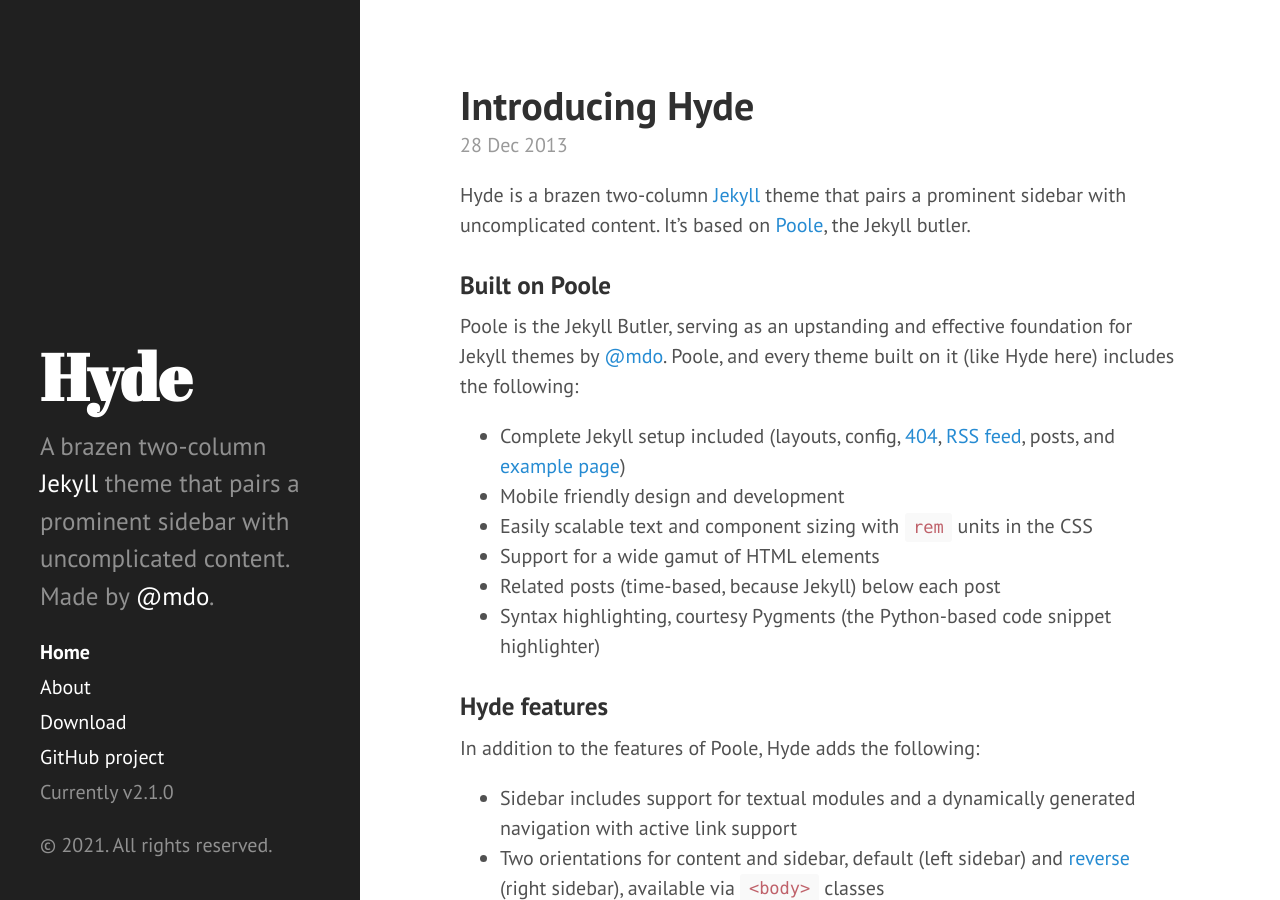
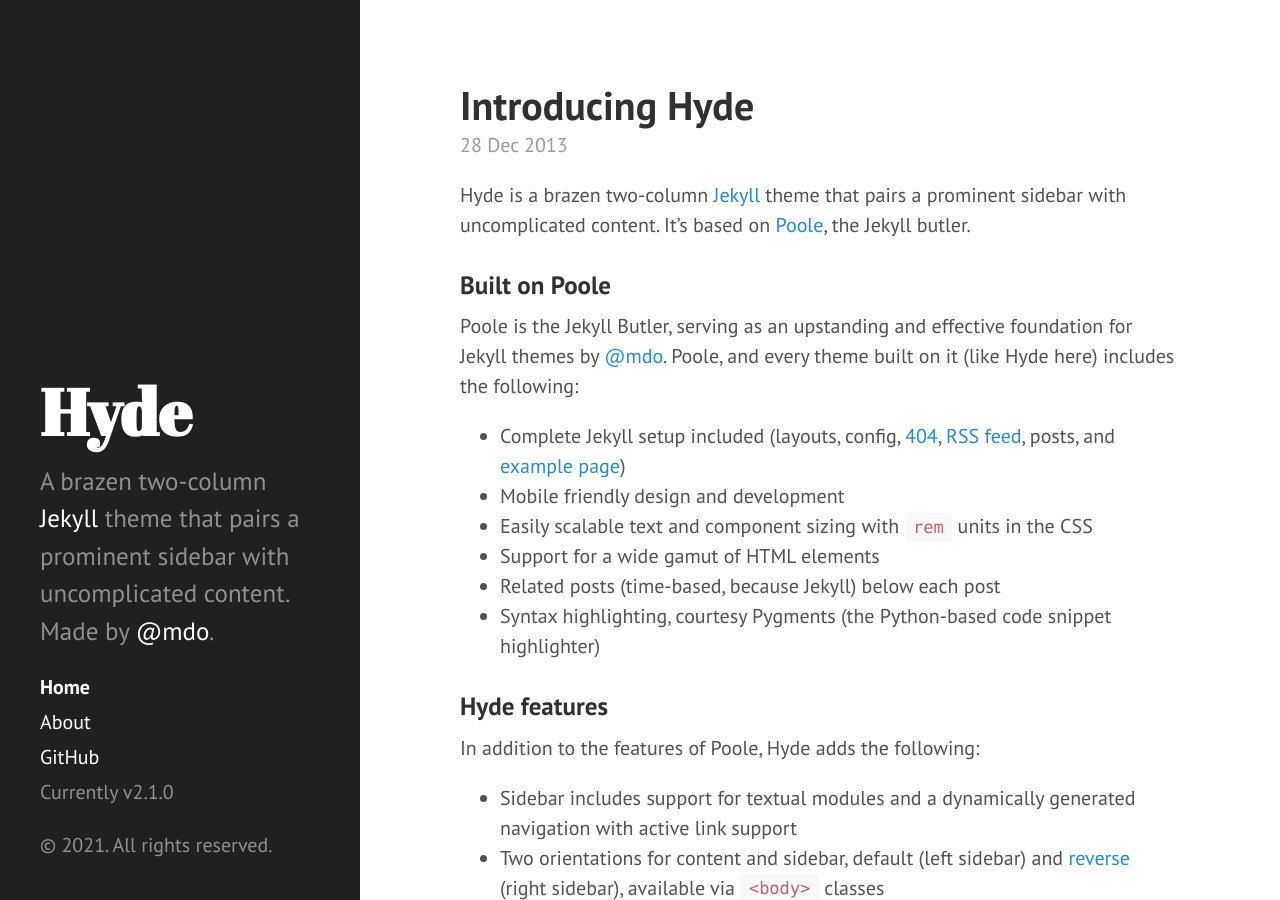
Before and after one commit to pparkddo/pparkddo.github.io, a Jekyll site: the page built from index.html, in a window 1280 px wide and 900 px high. Built offline with Jekyll 4.4.1, drawn with Linux system fonts in a browser that asks for light colours; the list of posts is cut into pages by our own code.

```diff
--- a/CNAME
+++ /dev/null
@@ -1 +0,0 @@
-hyde.getpoole.com
--- a/_config.yml
+++ b/_config.yml
@@ -14,7 +14,6 @@ baseurl:
 
 author:
   name:           'pparkddo'
-  url:            https://github.com/pparkddo
 
 paginate:         5
 
@@ -22,7 +21,7 @@ paginate:         5
 version:          2.1.0
 
 github:
-  repo:           https://github.com/poole/hyde
+  repo:           https://github.com/pparkddo
 
 # Plugins
 plugins:
--- a/_includes/sidebar.html
+++ b/_includes/sidebar.html
@@ -26,8 +26,7 @@
         {% endif %}
       {% endfor %}
 
-      <a class="sidebar-nav-item" href="{{ site.github.repo }}/archive/v{{ site.version }}.zip">Download</a>
-      <a class="sidebar-nav-item" href="{{ site.github.repo }}">GitHub project</a>
+      <a class="sidebar-nav-item" href="{{ site.github.repo }}">GitHub</a>
       <span class="sidebar-nav-item">Currently v{{ site.version }}</span>
     </nav>
 
```
